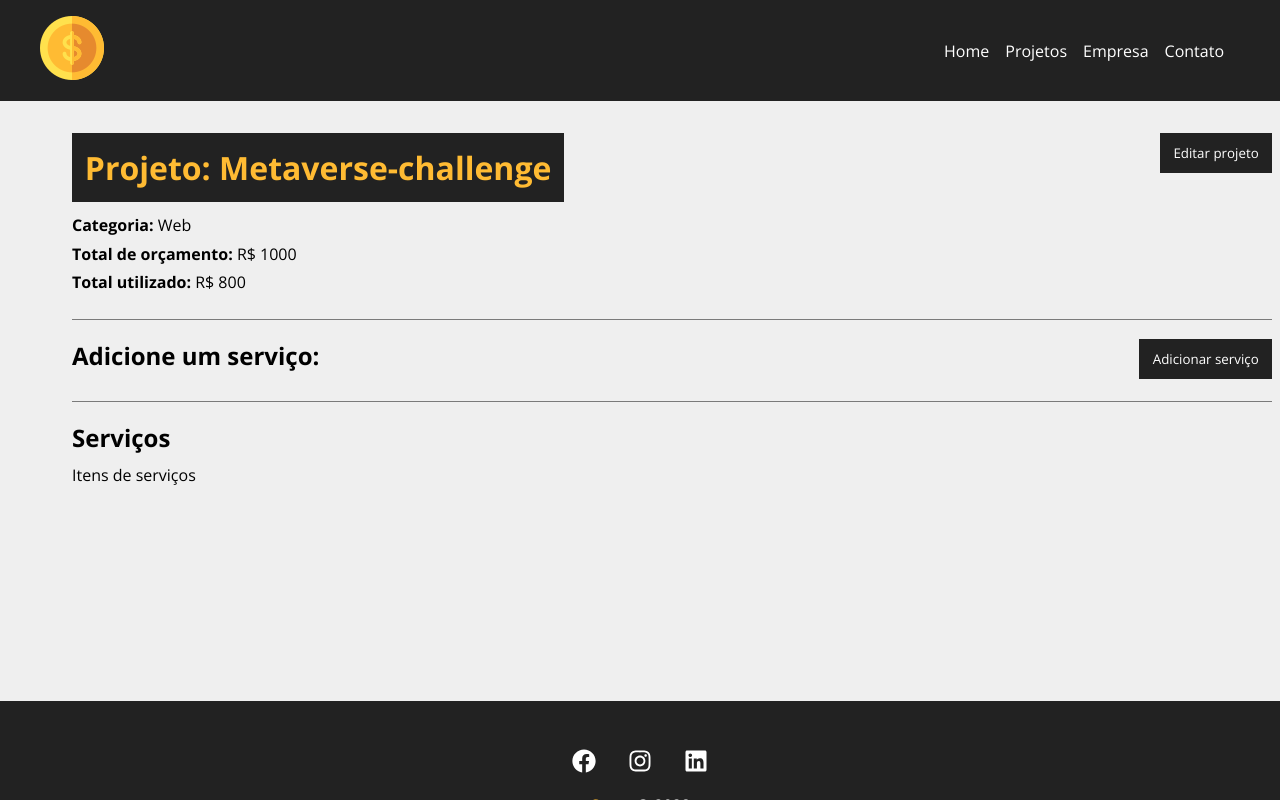
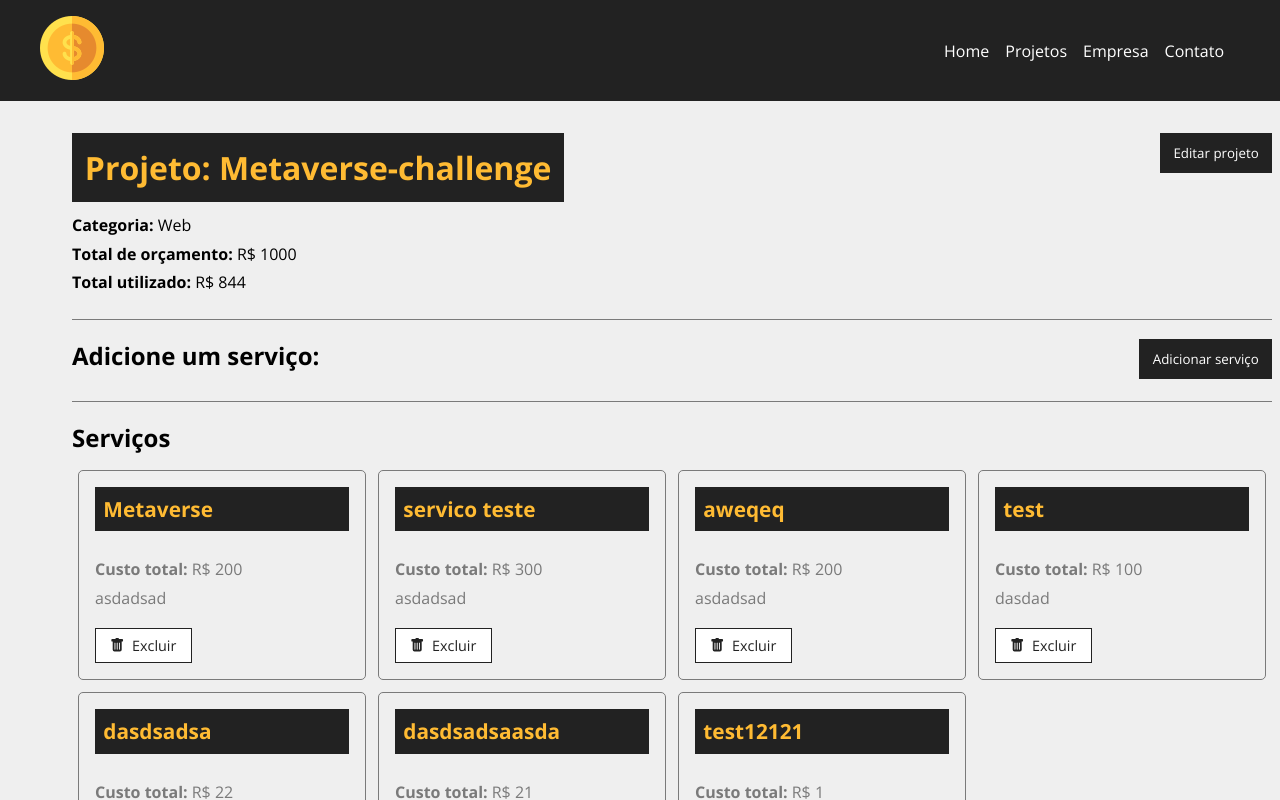
Before and after one commit to clepverse/react-projeto-cost, a React (Vite) app: page /project/1 in a window 1280 px wide. Shown: the top 800 px of the page. Built offline with nearby package versions, Linux system fonts and the light colour scheme; data requests are answered from the project's data file.

Commit message:
Exibindo os serviços adicionados

```diff
--- a/db.json
+++ b/db.json
@@ -7,7 +7,7 @@
         "id": "Web",
         "name": "Web"
       },
-      "cost": 800,
+      "cost": 844,
       "services": [
         {
           "name": "Metaverse",
@@ -32,6 +32,24 @@
           "cost": "100",
           "description": "dasdad",
           "id": "906a2725-14bd-42a8-be0f-d47b99326002"
+        },
+        {
+          "name": "dasdsadsa",
+          "cost": "22",
+          "description": "fdsfdsfsd",
+          "id": "823c7566-b365-42df-9f5e-d94edb601735"
+        },
+        {
+          "name": "dasdsadsaasda",
+          "cost": "21",
+          "description": "fdsfdsfsddas",
+          "id": "a544c19a-4d1a-4533-bbb2-c25364b216e5"
+        },
+        {
+          "name": "test12121",
+          "cost": "1",
+          "description": "asdadsa",
+          "id": "b7c9f038-ef17-4933-a6a7-d69b82d089d4"
         }
       ],
       "id": 1
--- a/src/components/pages/Project.jsx
+++ b/src/components/pages/Project.jsx
@@ -8,6 +8,7 @@ import Container from "../layout/Container";
 import Message from "../layout/Message";
 import ProjectForm from "../project/ProjectForm";
 import ServiceForm from "../service/ServiceForm";
+import ServiceCard from "../service/ServiceCard";
 
 const api = axios.create({
   baseURL: "http://localhost:3004",
@@ -26,7 +27,10 @@ export default function Project() {
   useEffect(() => {
     api
       .get(`/projects/${id}`)
-      .then((res) => setProject(res.data))
+      .then((res) => {
+        setProject(res.data);
+        setServices(res.data.services);
+      })
       .catch((err) => console.log(err))
       .finally(() => {
         setRemoveLoading(true);
@@ -90,6 +94,8 @@ export default function Project() {
       });
   };
 
+  const removeService = () => {};
+
   const toggleProjectForm = () => {
     setShowProjectForm(!showProjectForm);
   };
@@ -149,7 +155,18 @@ export default function Project() {
             </div>
             <h2>Serviços</h2>
             <Container customClass="start">
-              <p>Itens de serviços</p>
+              {services.length > 0 &&
+                services.map((service) => (
+                  <ServiceCard
+                    id={service.id}
+                    name={service.name}
+                    cost={service.cost}
+                    description={service.description}
+                    key={service.id}
+                    handleRemove={removeService}
+                  />
+                ))}
+              {services.length === 0 && <p>Não há serviços cadastrados.</p>}
             </Container>
           </Container>
         </div>
--- /dev/null
+++ b/src/components/service/ServiceCard.jsx
@@ -0,0 +1,28 @@
+import React from "react";
+import { BsFillTrashFill } from "react-icons/bs";
+import styles from "../project/ProjectCard.module.css";
+
+export default function ServiceCard({
+  id,
+  name,
+  cost,
+  description,
+  handleRemove,
+}) {
+  const remove = (e) => {};
+  return (
+    <div className={styles.project_card}>
+      <h4>{name}</h4>
+      <p>
+        <span>Custo total:</span> R$ {cost}
+      </p>
+      <p>{description}</p>
+      <div className={styles.project_card_actions}>
+        <button onClick={remove}>
+          <BsFillTrashFill />
+          Excluir
+        </button>
+      </div>
+    </div>
+  );
+}
```
